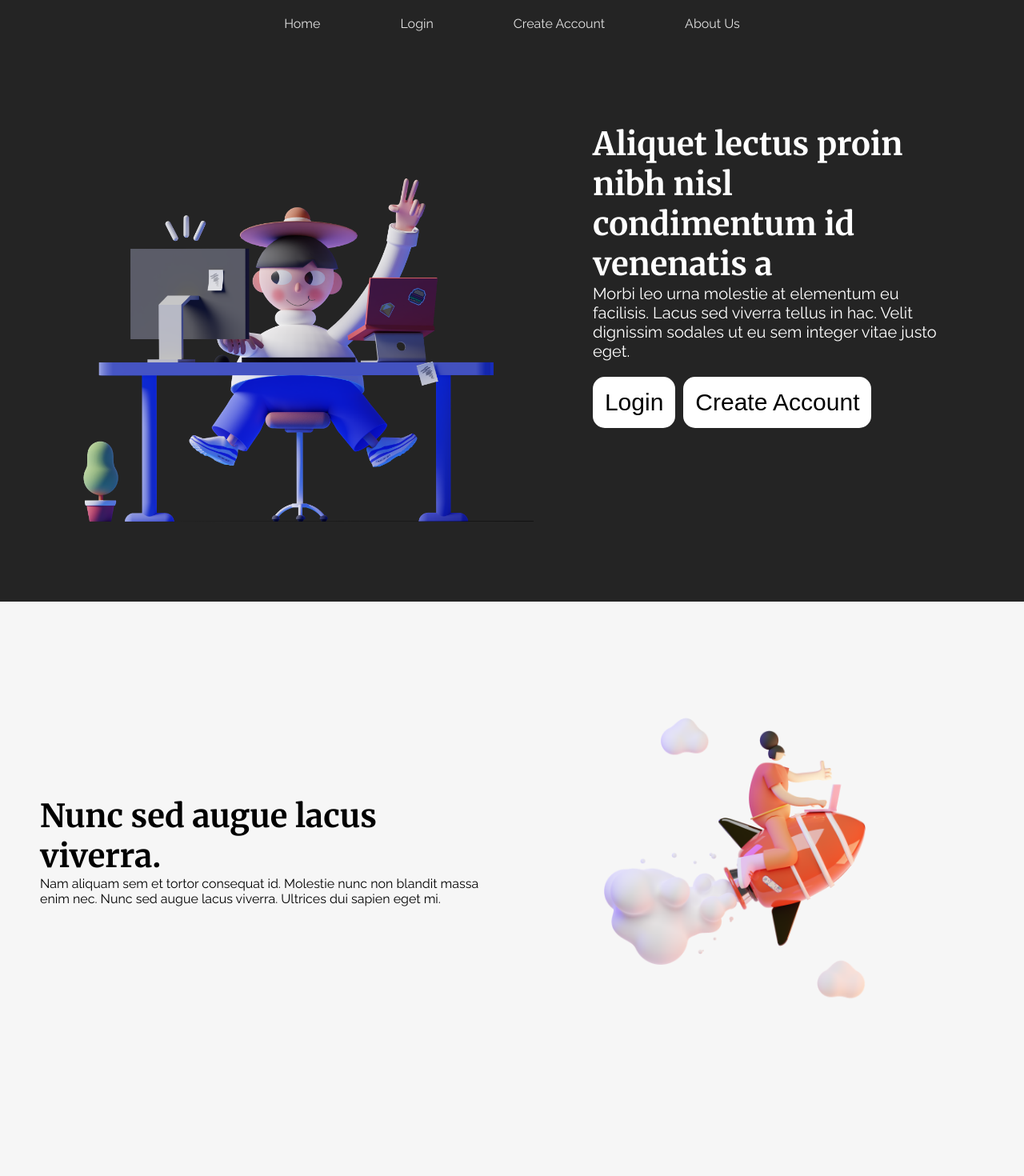
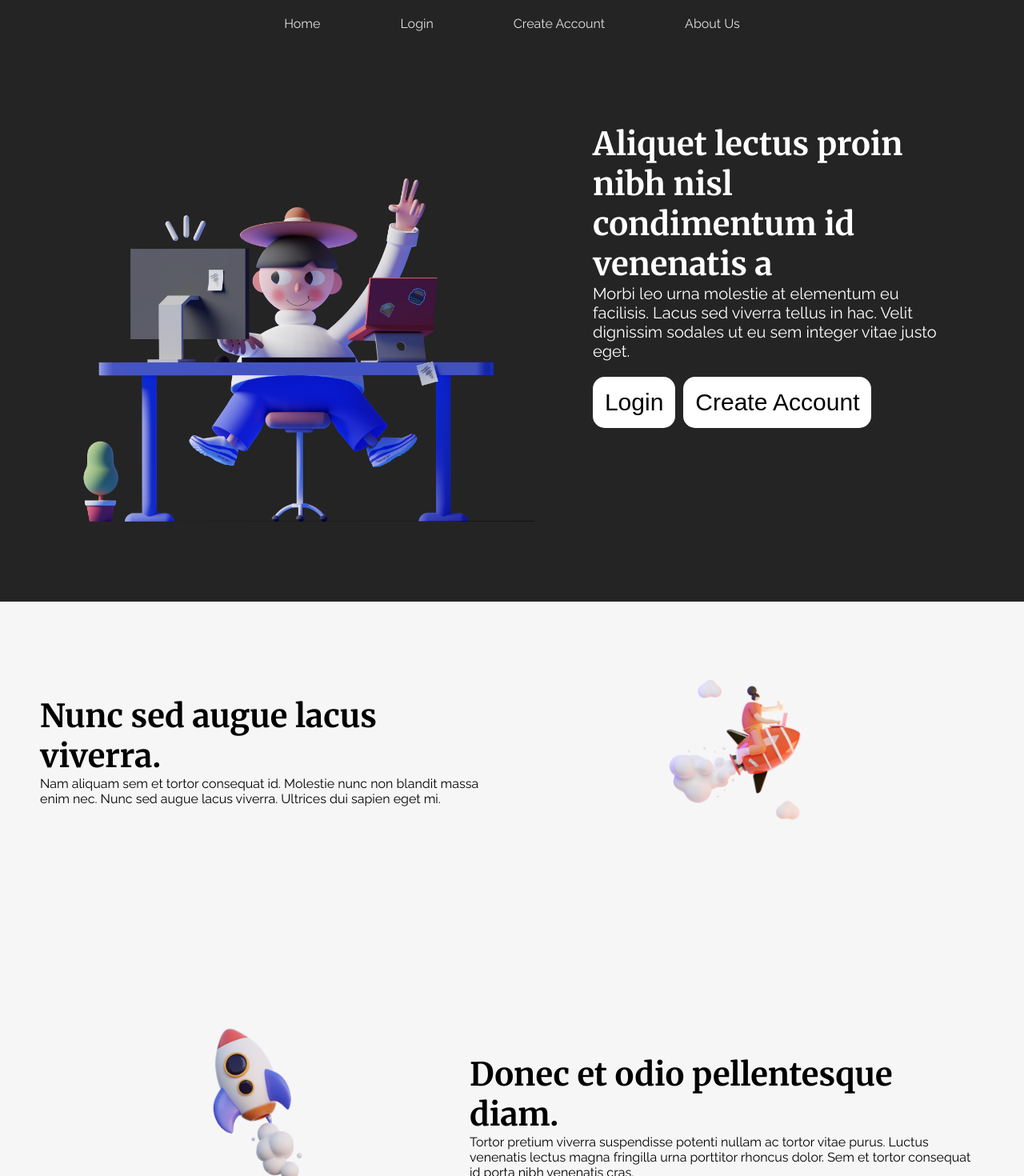
Before and after one commit to sergiogonzalezyes/Chat-Appliacation3, a React (Vite) app in the folder Chat-Application/: page / in a window 1280 px wide. Shown: the top 1470 px of the page at 80% size. Built offline with nearby package versions, Linux system fonts and the light colour scheme.

Commit message:
need to do some more changes on the margins the pictures are too spaced out

```diff
--- a/Chat-Application/src/App.css
+++ b/Chat-Application/src/App.css
@@ -112,6 +112,7 @@ input {
 }
 .Describe_Web_Site_1 {
     /* margin-right: 100px; */
+    /* margin-left: 100px; */
     font-family: "Raleway", sans-serif;
     font-size: 20px;
     width: 100%;
@@ -135,12 +136,11 @@ input {
     max-width: 100%;
     display: flex;
     flex-direction: row;
-    /* align-items: stretch; */
     align-items: center;
     background-color: #f6f6f6;
 }
 .Layout_Image {
-    width: 80%;
+    width: 40%;
 }
 .Text_Prop {
     font-family: "Raleway", sans-serif;
@@ -253,4 +253,7 @@ p {
     .First_Section_1 {
         flex-direction: column;
     }
+    .Layout_Image {
+        width: 80%;
+    }
 }
```
